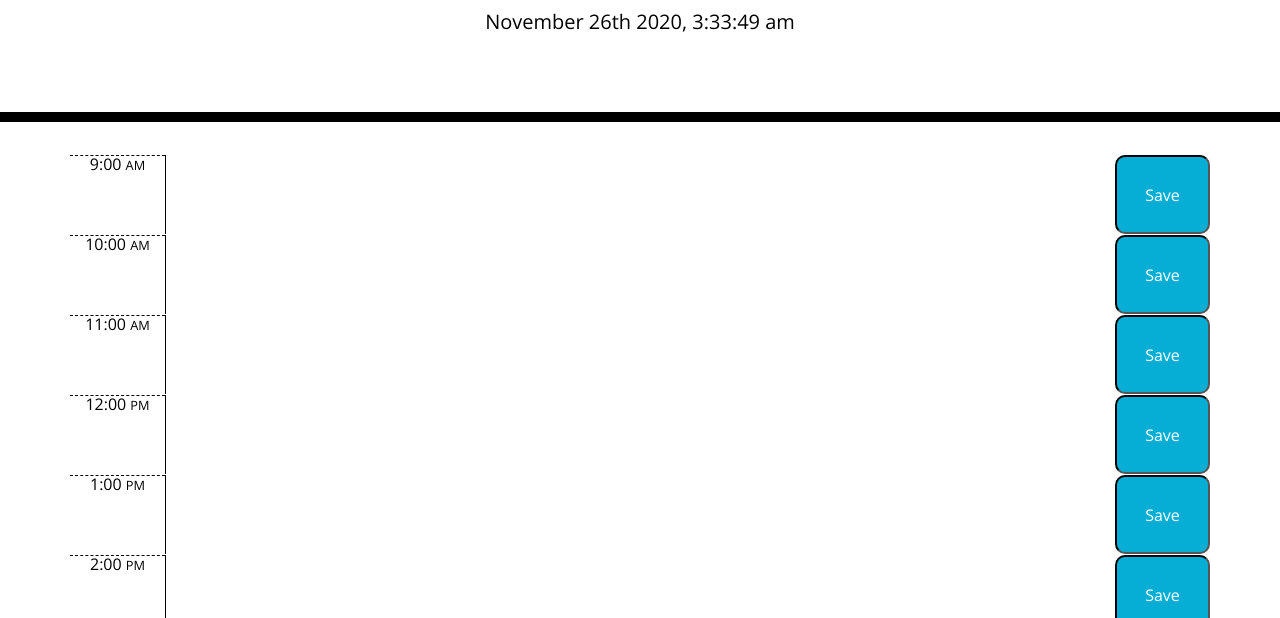
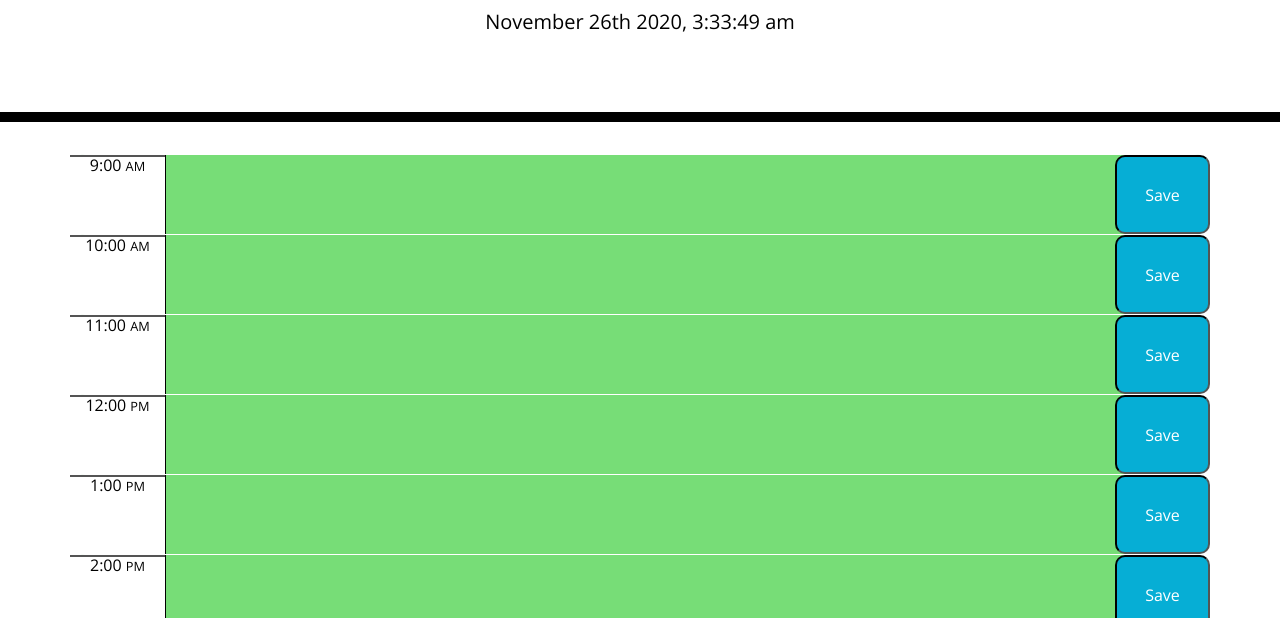
Before and after one commit to rrrossettiii/hw5-day-planner, a plain HTML site: page index.html in a window 1280 px wide. Shown: the part 182-800 px from the top of the page. Drawn offline with nearby package versions, Linux system fonts and the light colour scheme.

Commit message:
made localstorage function

```diff
--- a/assets/css/style.css
+++ b/assets/css/style.css
@@ -39,7 +39,7 @@ textarea {
 .hour {
 	background-color: #ffffff;
 	color: #000000;
-	border-top: 1px dashed #000000;
+	border-top: 2px outset #000000;
 }
 
 .past {
--- a/assets/js/script.js
+++ b/assets/js/script.js
@@ -3,33 +3,37 @@ setInterval(() => {
 	$("#currentDay").text(moment().format("MMMM Do YYYY, h:mm:ss a"));
 }, 1000);
 
-var schedule = JSON.parse(localStorage.getItem("day-planner"));
+var currentHour = moment().get("hour");
+
+var schedule = JSON.parse(localStorage.getItem("Work-Day"));
 if (!schedule) {
 	schedule = ["", "", "", "", "", "", "", "", ""];
 }
-
-// Save Button;
-$(".saveBtn").on("click", function () {
-	// - Description & Time values;
-	var text = $(this).siblings(".description").val();
-	var time = $(this).parent().attr("id");
-	// - Save to Local Storage;
-	localStorage.setItem(time, text);
-});
 
 // Document;
 // =============:
 $(document).ready(() => {
 	blockUpdater();
+	// Save Button;
+	$(".saveBtn").on("click", function () {
+		// - Description & Time values;
+		var text = $(this).prev(".description").val();
+		var time = $(this).parent().attr("id");
+		schedule[time - 9] = text;
+		// - Save to Local Storage;
+		localStorage.setItem("Work-Day", JSON.stringify(schedule));
+	});
 });
 
 function blockUpdater() {
 	for (let i = 9; i <= 17; i++) {
-		$(".timeBlocks").append(createTimeBlocks(i));
+		$(".timeBlocks").append(createTimeBlocks(i, currentHour, schedule));
 	}
 }
 
-function createTimeBlocks(index) {
+// Time BLock Builder;
+// =============:
+function createTimeBlocks(index, currentHour, schedule) {
 	thisHour = index;
 	tod = "AM";
 	if (index > 12) {
@@ -40,7 +44,8 @@ function createTimeBlocks(index) {
 	}
 	// - Create time-block div;
 	const timeBlock = document.createElement("section");
-	timeBlock.classList.add(`hour-${index}`, "time-block", "row");
+	timeBlock.classList.add("time-block", "row");
+	timeBlock.setAttribute("id", index);
 	// - Create hour
 	const hour = document.createElement("div");
 	hour.classList.add("col-md-1", "hour");
@@ -48,10 +53,21 @@ function createTimeBlocks(index) {
 	// - Create textarea;
 	const text = document.createElement("textarea");
 	text.classList.add("col-md-10", "description");
+	text.innerHTML = schedule[index - 9];
 	// - Create button;
 	const button = document.createElement("button");
 	button.classList.add("btn", "saveBtn", "col-md-1");
 	button.innerHTML = "Save";
+	// Determine present;
+	if (index < currentHour) {
+		timeBlock.classList.add("past");
+	}
+	if (index == currentHour) {
+		timeBlock.classList.add("present");
+	}
+	if (index > currentHour) {
+		timeBlock.classList.add("future");
+	}
 	// - Assemble;
 	timeBlock.append(hour, text, button);
 	return timeBlock;
```
